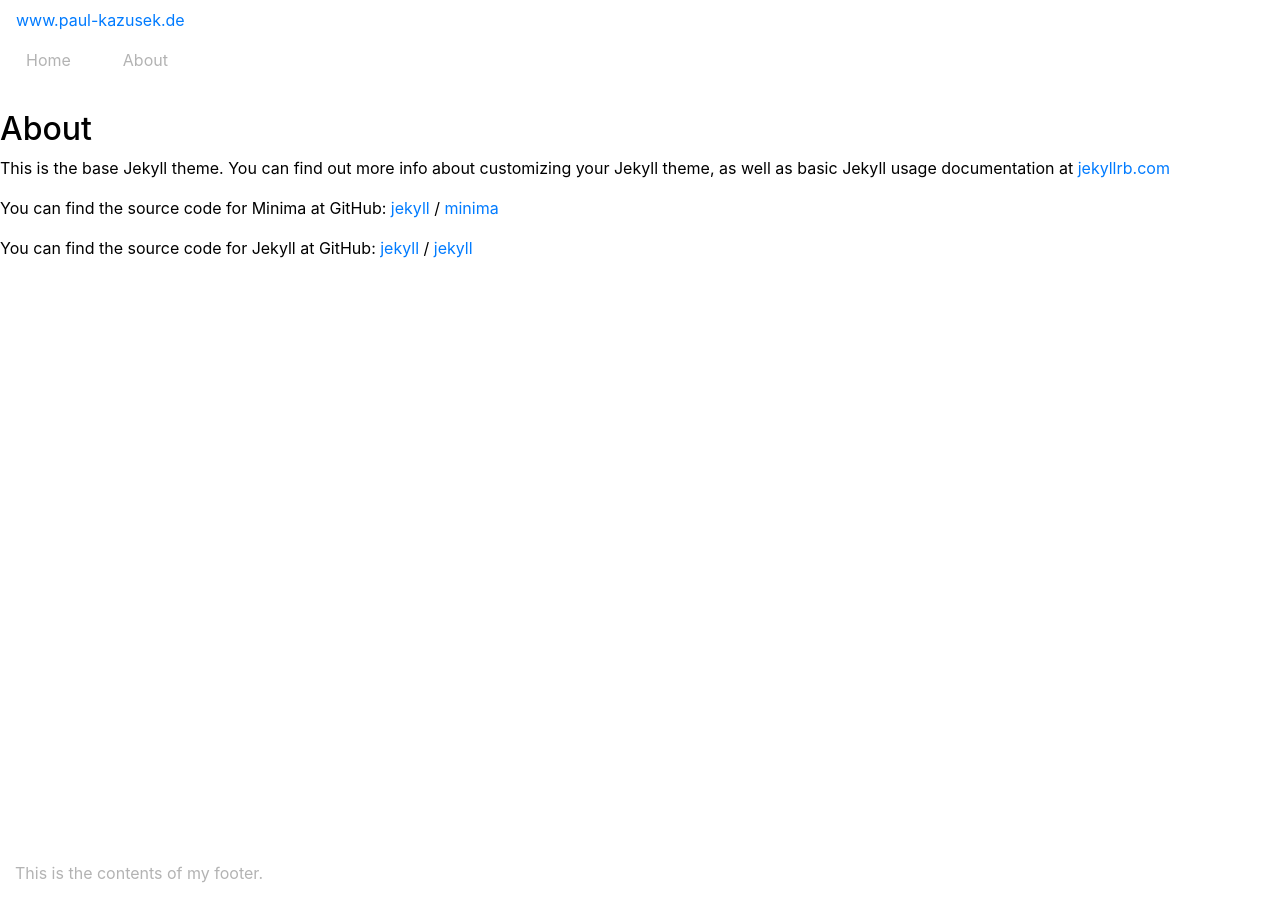
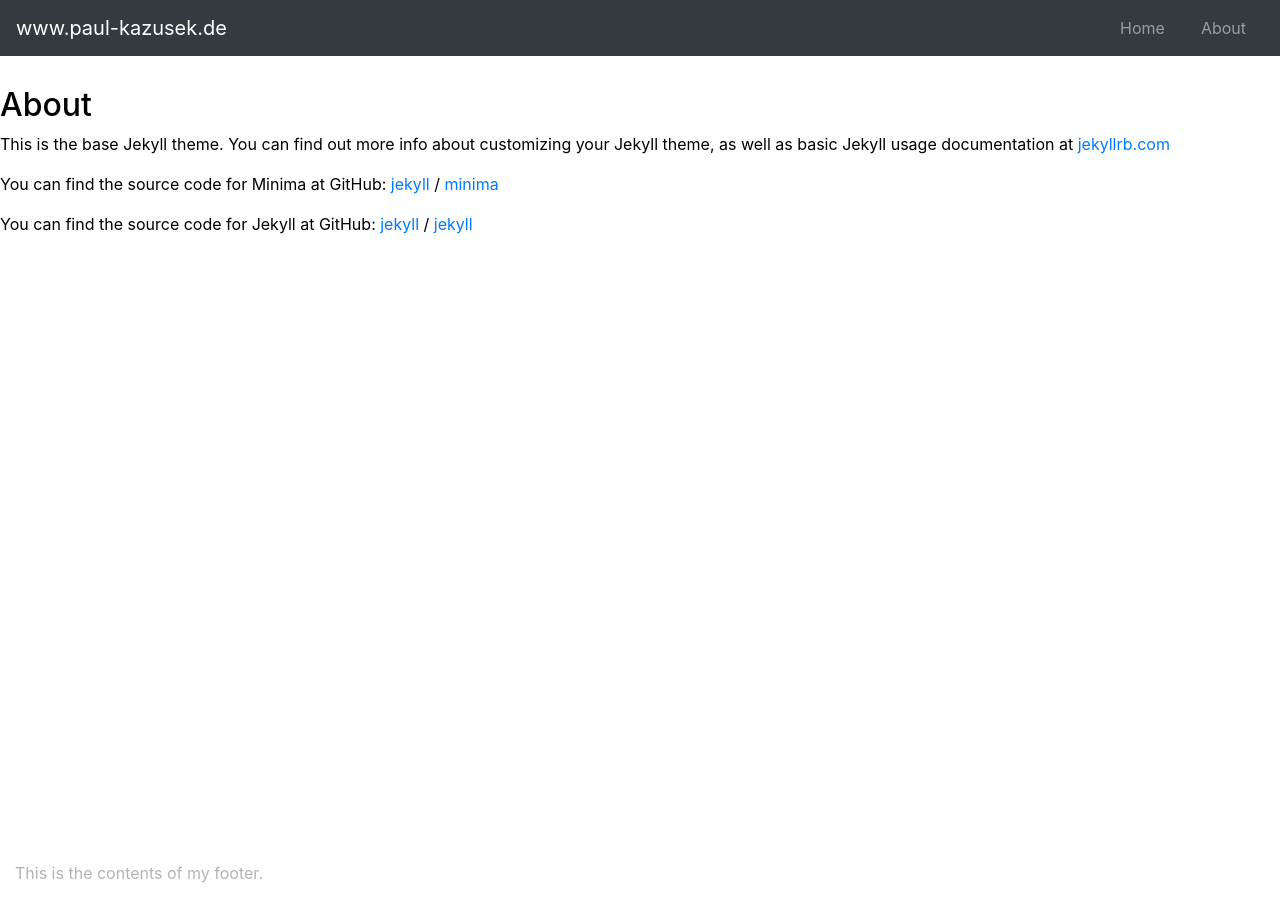
Before and after one commit to paulkazusek/website, a Jekyll site: the page built from _pages/about.md, in a window 1280 px wide. Built offline with Jekyll 4.4.1, drawn with Linux system fonts in a browser that asks for light colours.

Commit message:
use bootstrap 4 navbar ass navbar

```diff
--- a/_includes/header.html
+++ b/_includes/header.html
@@ -1,12 +1,18 @@
 <header>
-    <div class="site-name nav-link"><a href="{{ site.url }}">{{ site.title }}</a></div>
-    <nav>
-        <ul class="nav">
+    <nav class="navbar navbar-expand-lg navbar-dark bg-dark">
+        <a class="navbar-brand" href="{{ site.url }}">{{ site.title }}</a>
+        <button class="navbar-toggler" type="button" data-toggle="collapse" data-target="#navbarNavDropdown"
+            aria-controls="navbarNavDropdown" aria-expanded="false" aria-label="Toggle navigation">
+            <span class="navbar-toggler-icon"></span>
+        </button>
+        <div class="collapse navbar-collapse" id="navbarNavDropdown">
+            <ul class="navbar-nav float-right ml-auto">
                 {% for item in site.data.navigation %}
                 <li class="nav-item">
                     <a class="nav-link" href="{{ item.path }}">{{ item.title }}</a>
                 </li>
                 {% endfor %}
             </ul>
+        </div>
     </nav>
 </header>
```
Lines whose indentation alone changed are shown as unchanged.
